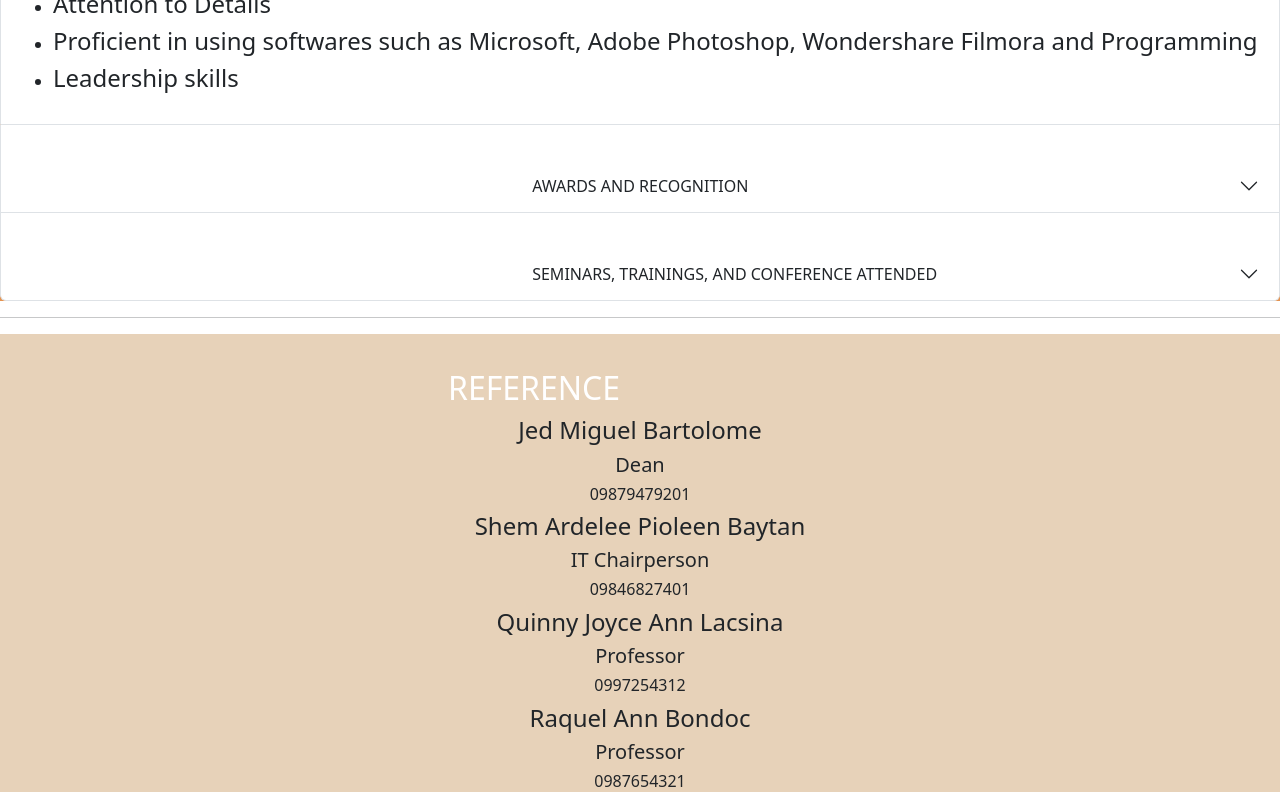
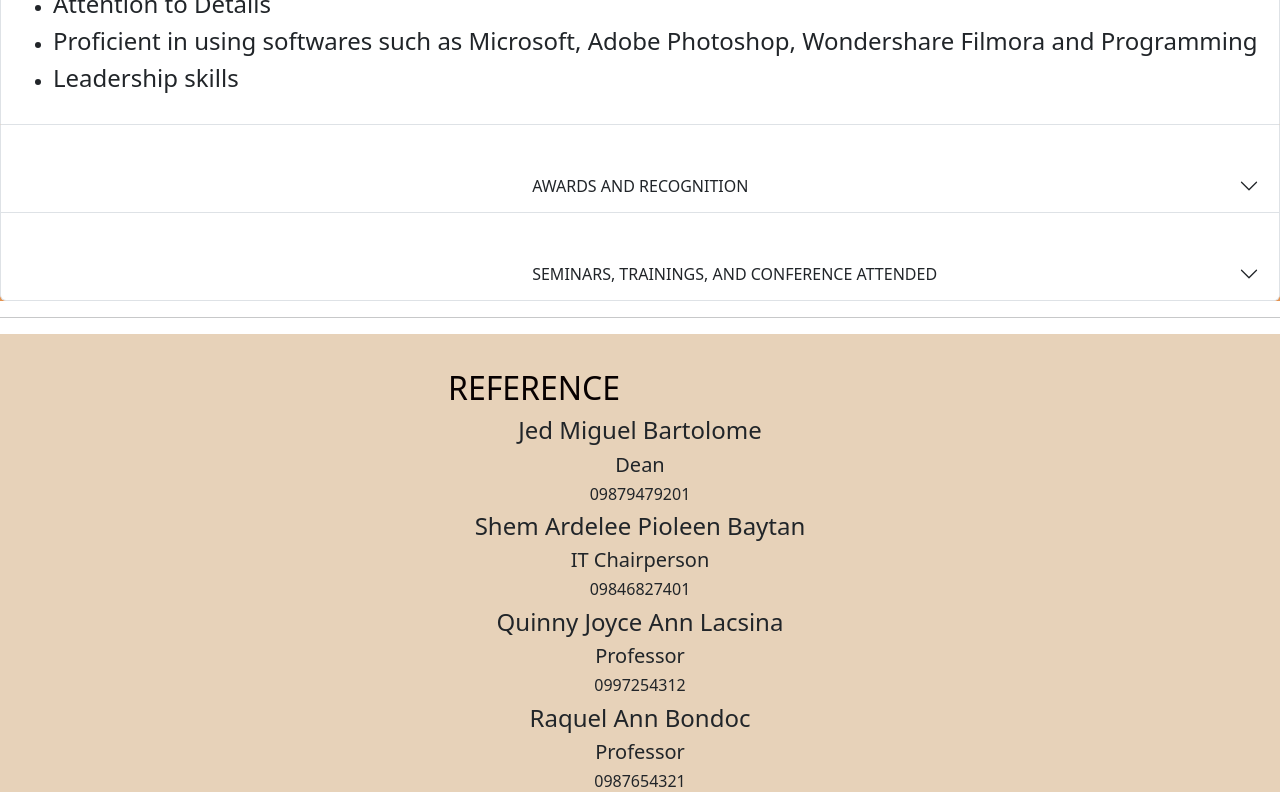
Before and after one commit to kishannen/2135-cv-ksor-activity, an Angular app: page / in a window 1280 px wide. Shown: the part 2834-3634 px from the top of the page. Built offline with nearby package versions, Linux system fonts and the light colour scheme.

Commit message:
1 file modified

```diff
--- a/src/app/references/references.component.css
+++ b/src/app/references/references.component.css
@@ -14,7 +14,7 @@ body {
 }
 h2 {
   align-items: center;
-  color: white;
+  color: rgb(7, 0, 0);
   margin-left: 35%;
   padding-top: 35px;
 }
```
